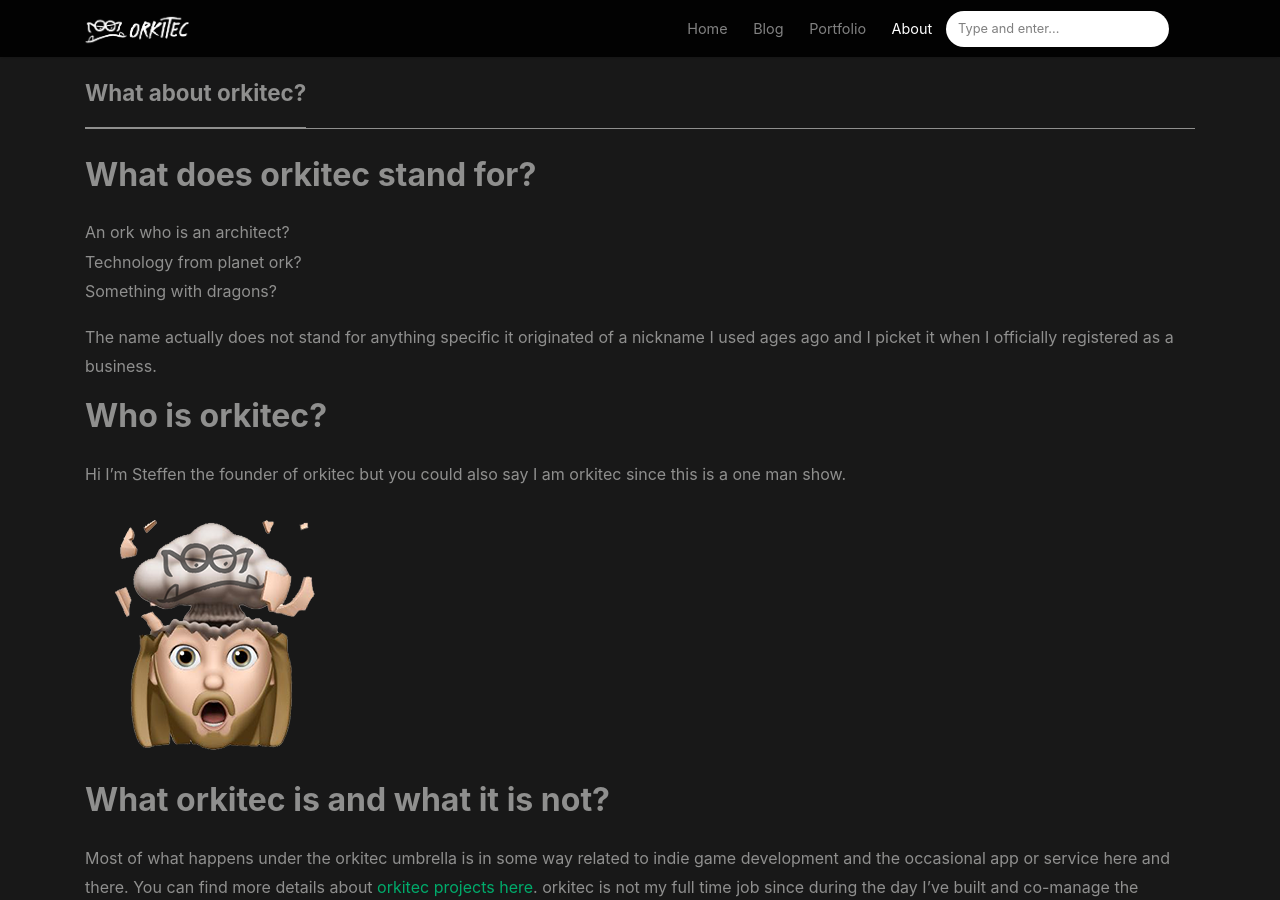
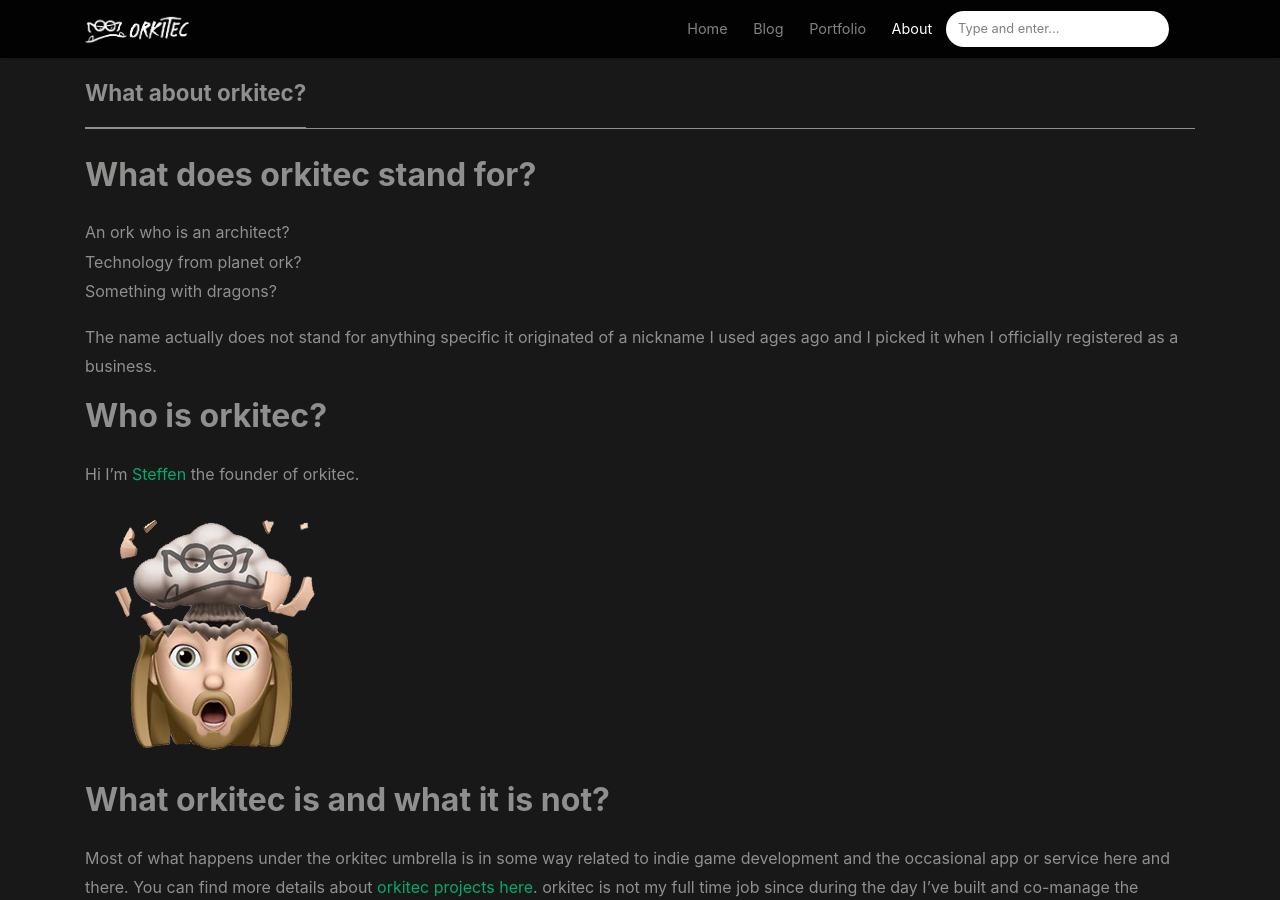
Before and after one commit to orkitec/orkitec.github.io, a Jekyll site: the page built from _pages/about.md, in a window 1280 px wide and 900 px high. Built offline with Jekyll 4.4.1, drawn with Linux system fonts in a browser that asks for light colours; nearby versions of some CDN libraries; comment, search, counter and statistics services are not loaded.

Commit message:
About update

```diff
--- a/_pages/about.md
+++ b/_pages/about.md
@@ -11,11 +11,11 @@ An ork who is an architect?
 Technology from planet ork?
 Something with dragons?
 
-The name actually does not stand for anything specific it originated of a nickname I used ages ago and I picket it when I officially registered as a business.
+The name actually does not stand for anything specific it originated of a nickname I used ages ago and I picked it when I officially registered as a business.
 
 ## Who is orkitec?
 
-Hi I'm Steffen the founder of orkitec but you could also say I am orkitec since this is a one man show.
+Hi I'm [Steffen](/steffen) the founder of orkitec.
 
 <img src="/assets/images/headexplode_400x400.png" alt="Steffen">
 
```
Also changed, not shown: other parts of _pages/about.md (+3 -3 lines).
